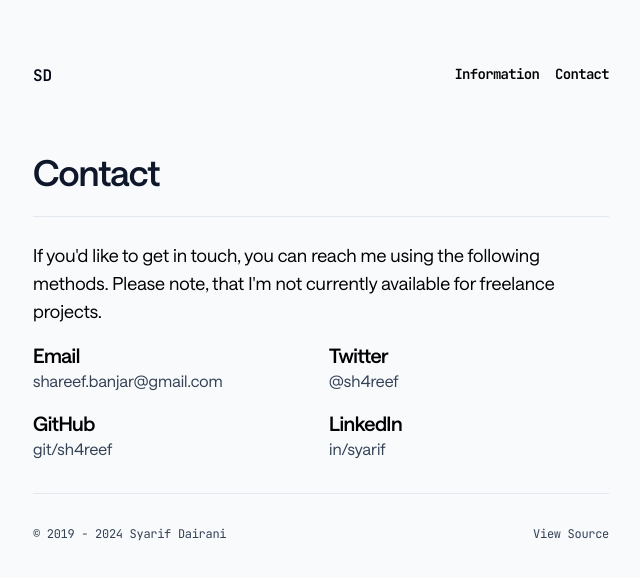
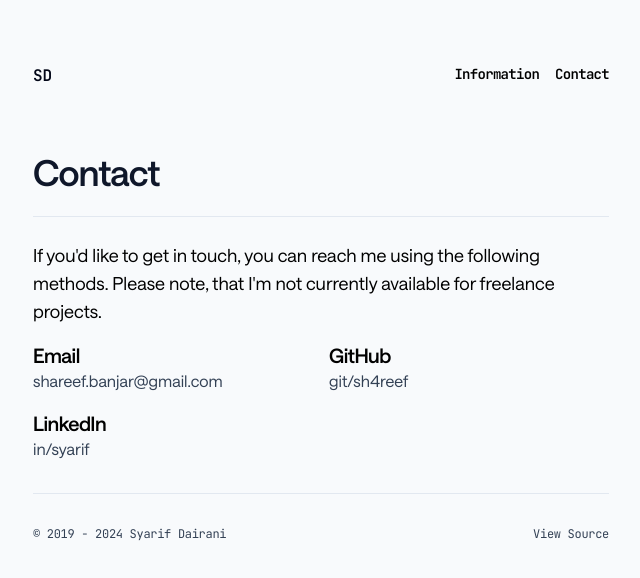
Before and after one commit to Sh4reef/minimal-portfolio, a Next.js app: page /contact in a window 1280 px wide. Shown: the top 578 px of the page, without its empty margins (319-959 px from the left). Built offline with nearby package versions, Linux system fonts and the light colour scheme.

Commit message:
Remove twitter contact

```diff
--- a/src/pages/contact/index.jsx
+++ b/src/pages/contact/index.jsx
@@ -7,11 +7,6 @@ const contact = [
     method: "Email",
     link: "mailto:shareef.banjar@gmail.com",
     label: "shareef.banjar@gmail.com",
-  },
-  {
-    method: "Twitter",
-    link: "https://twitter.com/sh4reef",
-    label: "@sh4reef",
   },
   {
     method: "GitHub",
```
